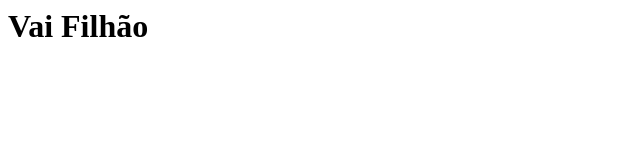
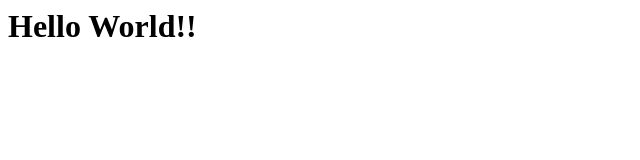
Before and after one commit to reulyson/aula-de-web, a plain HTML site: page index.html in a window 1280 px wide. Shown: the whole page, without its empty margins (0-640 px from the left). Drawn offline with Linux system fonts and the light colour scheme.

Commit message:
aula teste

```diff
--- a/index.html
+++ b/index.html
@@ -1,10 +1,10 @@
 <html>
     <head>
-    <!--aqui no cabeçalho colocamos algumas infos importantes-->
-    <meta charset="utf-8">
+        <!--aqui no cabeçalho colocamos algumas infos importantes-->
+        <meta charset="utf-8">
     </head>
     <body>
-        <!--aqio no corpo são os elementos renderizados-->
-        <h1>Vai Filhão</h1>
+        <!--aqui no corpo são os elementos renderizados-->
+        <h1>Hello World!!</h1>
     </body>
 </html>
```
